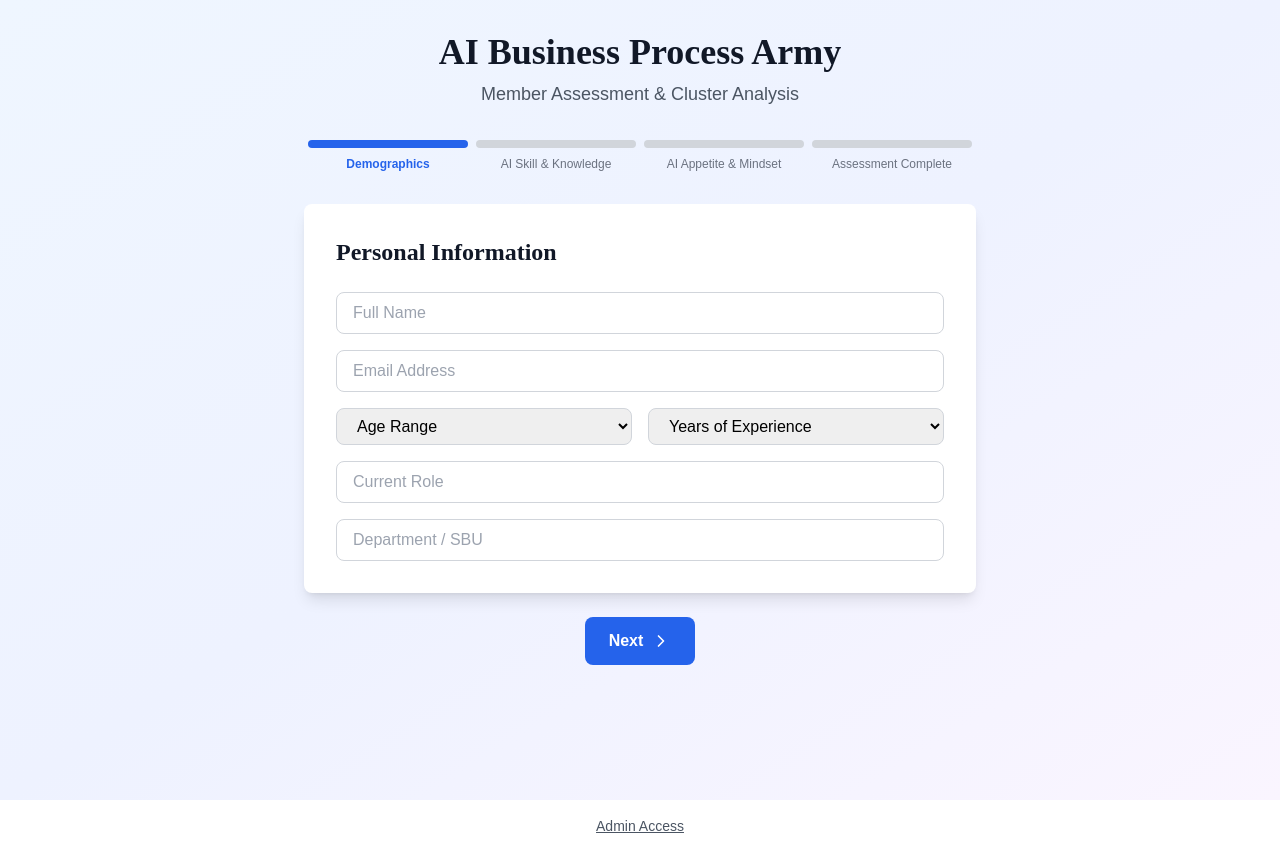
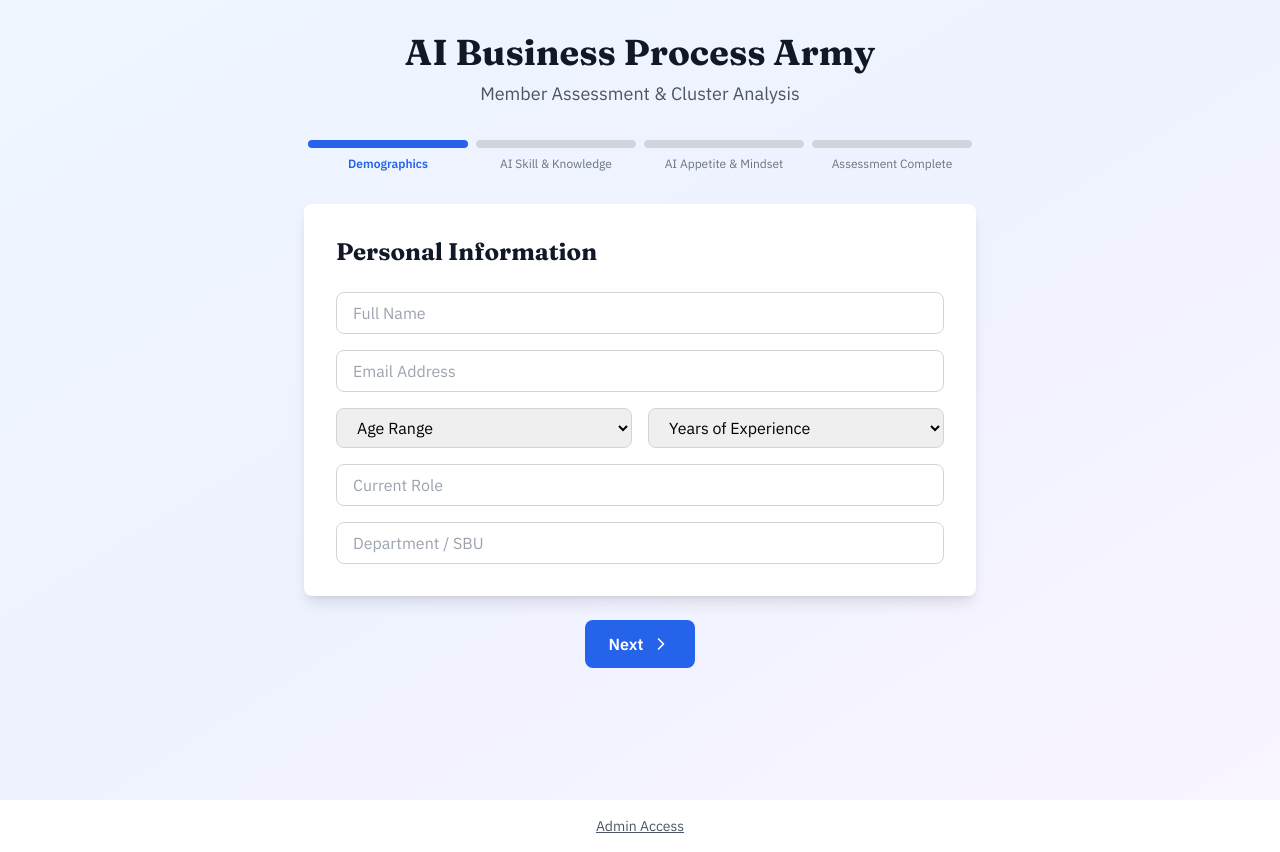
Before and after one commit to jeiare01-lab/ai-army-assessment, a React (Vite) app: page / in a window 1280 px wide. Built offline with nearby package versions, Linux system fonts and the light colour scheme; no server answers.

Commit message:
Update index.css

```diff
--- a/src/index.css
+++ b/src/index.css
@@ -1,8 +1,8 @@
+@import url('https://fonts.googleapis.com/css2?family=Fraunces:opsz,wght@9..144,400;9..144,600;9..144,700&family=IBM+Plex+Sans:wght@400;500;600;700&display=swap');
+
 @tailwind base;
 @tailwind components;
 @tailwind utilities;
-
-@import url('https://fonts.googleapis.com/css2?family=Fraunces:opsz,wght@9..144,400;9..144,600;9..144,700&family=IBM+Plex+Sans:wght@400;500;600;700&display=swap');
 
 * {
   font-family: 'IBM Plex Sans', sans-serif;
```
